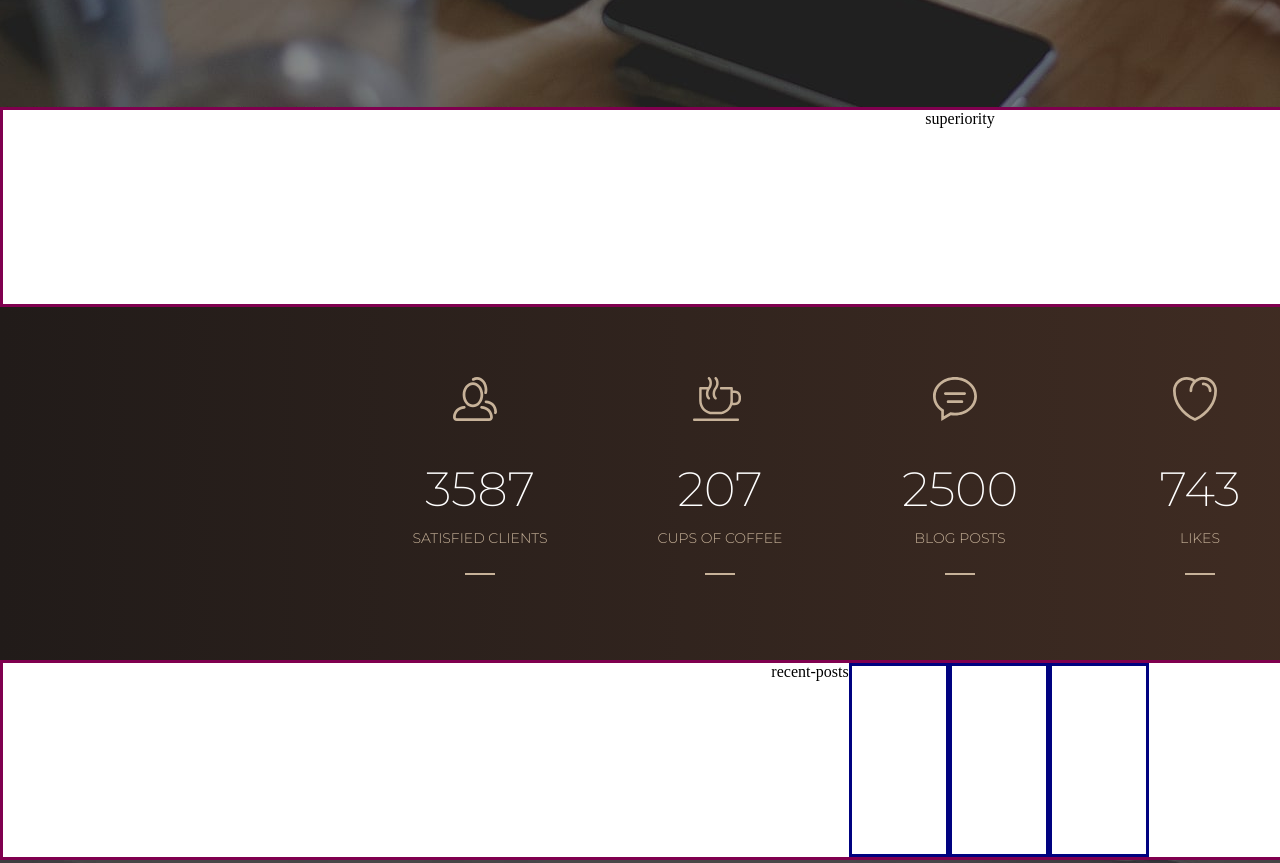
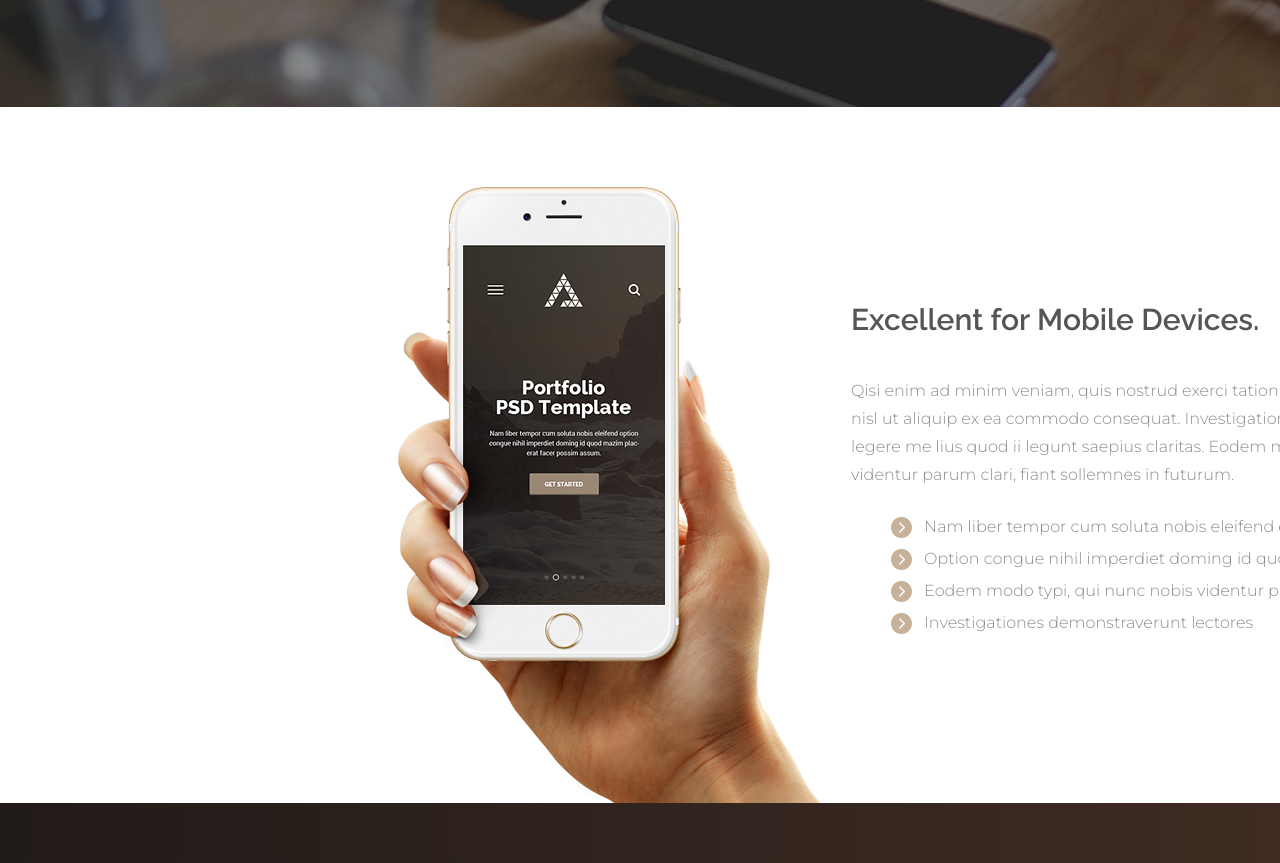
Before and after one commit to AleksanderKirilets/html5-css3-testproject, a plain HTML site: page index.html in a window 1280 px wide. Shown: the part 3040-3903 px from the top of the page. Drawn offline with Linux system fonts and the light colour scheme; files whose address does not match are found by name; a web font is replaced by a local one.

Commit message:
Excellent for Mobile Devices.

```diff
--- a/css/style.css
+++ b/css/style.css
@@ -654,14 +654,63 @@ flex-wrap: wrap;
 
 .superiority {
   width: 1920px;
-  height: 200px;
   display: flex;
+  flex-wrap: wrap;
   justify-content: center;
   background-color: #ffffff;
-  border: 3px solid rgb(128, 0, 79);
+}
+
+.superiority-img {
+margin: 80px 30px 0 0;
+width: 423px;
+height: 616px;
 }
 
 
+
+.superiority-content {
+
+}
+
+.superiority-title {
+  font-family: 'raleway', 'arial', sans-serif;
+  font-style: normal;
+  font-size: 30px;
+  font-weight: 600;
+  color: #555555;
+  margin: 80px 0 24px 0;
+  text-align: left;
+  margin: 195px 0 0 0;
+}
+
+.superiority-text {
+  width: 671px;
+  font-family: 'Montserrat', 'arial', sans-serif;
+  font-size: 16px;
+  font-weight: 300;
+  color: #8c8c8c;
+  line-height: 28px;
+  margin: 40px 0 22px 0;
+}
+
+.superiority-list {
+  margin: 40px 0 20px 0;
+}
+
+.superiority-list-item {
+  font-family: 'Montserrat', 'arial', sans-serif;
+  font-size: 16px;
+  font-weight: 300;
+  color: #8c8c8c;
+  line-height: 32px;
+  list-style: none;
+  vertical-align: middle;
+}
+
+.superiority-list-icon {
+  margin: 0 8px 0 40px;
+  vertical-align: middle;
+}
 
 
 
--- a/index.html
+++ b/index.html
@@ -177,7 +177,6 @@
 
 
 		<section class="video-presentation">
-
 				<div class="video-play">
 					<div>
 						<a href="#">
@@ -193,13 +192,43 @@
 						imperdiet doming id quod mazim placerat facer possim assum.</p>
 					<p class="video-presentation-time">03:26</p>
 				</div>
+		</section>
+
+		<section class="superiority">
+<div class="superiority-img">
+<img src="img/iphoneinhand.png" width="423px" height="616px" alt="Excellent for Mobile Devices.">
+</div>
+<div class="superiority-content">
+	<h2 class="superiority-title">Excellent for Mobile Devices.</h2>
+	<p class="superiority-text">Qisi enim ad minim veniam, quis nostrud exerci tation ullamcorper suscipit lobortis nisl ut aliquip ex ea commodo consequat. Investigationes demonstraverunt lectores legere me lius quod ii legunt saepius claritas. Eodem modo typi, qui nunc nobis videntur parum clari, fiant sollemnes in futurum.</p>
+	<ul>
+		<li class="superiority-list-item">
+			<svg class="superiority-list-icon" width="21" height="21" viewBox="0 0 21 21" fill="none" xmlns="http://www.w3.org/2000/svg" xmlns:xlink="http://www.w3.org/1999/xlink">
+				<path d="M10.5 0C4.7 0 0 4.7 0 10.5C0 16.3 4.7 21 10.5 21C16.3 21 21 16.3 21 10.5C21 4.7 16.3 0 10.5 0ZM13.79 11L9.25 15.54C8.98 15.81 8.53 15.81 8.26 15.54C7.99 15.26 7.99 14.82 8.26 14.55L12.31 10.5L8.26 6.45C7.99 6.18 7.99 5.74 8.26 5.46C8.53 5.19 8.98 5.19 9.25 5.46L13.79 10C13.93 10.14 14 10.32 13.99 10.5C13.99 10.68 13.93 10.86 13.79 11Z" fill="#C7B299"/>
+				</svg>
+			Nam liber tempor cum soluta nobis eleifend option;</li>
+			<li class="superiority-list-item">
+				<svg class="superiority-list-icon" width="21" height="21" viewBox="0 0 21 21" fill="none" xmlns="http://www.w3.org/2000/svg" xmlns:xlink="http://www.w3.org/1999/xlink">
+					<path d="M10.5 0C4.7 0 0 4.7 0 10.5C0 16.3 4.7 21 10.5 21C16.3 21 21 16.3 21 10.5C21 4.7 16.3 0 10.5 0ZM13.79 11L9.25 15.54C8.98 15.81 8.53 15.81 8.26 15.54C7.99 15.26 7.99 14.82 8.26 14.55L12.31 10.5L8.26 6.45C7.99 6.18 7.99 5.74 8.26 5.46C8.53 5.19 8.98 5.19 9.25 5.46L13.79 10C13.93 10.14 14 10.32 13.99 10.5C13.99 10.68 13.93 10.86 13.79 11Z" fill="#C7B299"/>
+					</svg>
+			Option congue nihil imperdiet doming id quod mazim placerat facer;</li>
+			<li class="superiority-list-item">
+				<svg class="superiority-list-icon" width="21" height="21" viewBox="0 0 21 21" fill="none" xmlns="http://www.w3.org/2000/svg" xmlns:xlink="http://www.w3.org/1999/xlink">
+					<path d="M10.5 0C4.7 0 0 4.7 0 10.5C0 16.3 4.7 21 10.5 21C16.3 21 21 16.3 21 10.5C21 4.7 16.3 0 10.5 0ZM13.79 11L9.25 15.54C8.98 15.81 8.53 15.81 8.26 15.54C7.99 15.26 7.99 14.82 8.26 14.55L12.31 10.5L8.26 6.45C7.99 6.18 7.99 5.74 8.26 5.46C8.53 5.19 8.98 5.19 9.25 5.46L13.79 10C13.93 10.14 14 10.32 13.99 10.5C13.99 10.68 13.93 10.86 13.79 11Z" fill="#C7B299"/>
+					</svg>
+			Eodem modo typi, qui nunc nobis videntur parum futurum;</li>
+			<li class="superiority-list-item">
+				<svg class="superiority-list-icon" width="21" height="21" viewBox="0 0 21 21" fill="none" xmlns="http://www.w3.org/2000/svg" xmlns:xlink="http://www.w3.org/1999/xlink">
+					<path d="M10.5 0C4.7 0 0 4.7 0 10.5C0 16.3 4.7 21 10.5 21C16.3 21 21 16.3 21 10.5C21 4.7 16.3 0 10.5 0ZM13.79 11L9.25 15.54C8.98 15.81 8.53 15.81 8.26 15.54C7.99 15.26 7.99 14.82 8.26 14.55L12.31 10.5L8.26 6.45C7.99 6.18 7.99 5.74 8.26 5.46C8.53 5.19 8.98 5.19 9.25 5.46L13.79 10C13.93 10.14 14 10.32 13.99 10.5C13.99 10.68 13.93 10.86 13.79 11Z" fill="#C7B299"/>
+					</svg>
+			Investigationes demonstraverunt lectores</li>
+	</ul>
+</div>
 
 
 
 
 		</section>
-
-		<section class="superiority">superiority</section>
 
 		<section class="achievements">
 			<h2 class="hidden">Our achievements</h2>
```
Also changed, not shown: img/iphoneinhand.png (added).
